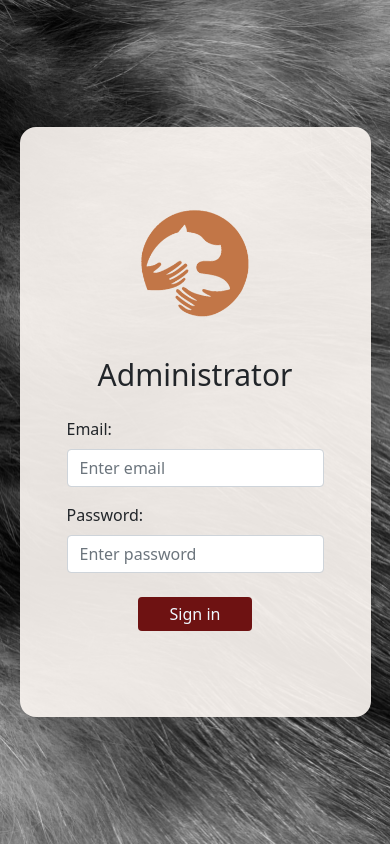
After one commit to daryll-troy/fur-kanlungan, a PHP site: page /admin/pages/admin-login.php in a window 390 px wide. The commit adds this page. Run offline with PHP 8.4, Linux system fonts and the light colour scheme.

Commit message:
finished on responsiveness of admin-login

```diff
--- a/css/admin/admin-login.css
+++ b/admin/css/admin-login.css
@@ -1,25 +1,18 @@
-*{
-    box-sizing: border-box;
+.form-container {
+    background-image: url("../../images/wallpaper.jpg");
+    background-repeat: no-repeat;
+    background-size: cover;
 }
-body {
-    background-image: url("../../images/wallpaper.jpg");
-    display: flex;
-    align-items: center;
-    justify-content: center;
-}
-h4{
+
+h4 {
     font-size: 30px;
 }
+
 /* resuable class for centering elements in a div */
 .igitna {
     display: flex;
     align-items: center;
     justify-content: center;
-}
-
-.form-container {
-    width: 90%;
-
 }
 
 .logo {
@@ -29,17 +22,15 @@ h4{
     object-fit: contain;
     margin-bottom: 2em;
 }
+
 .admin-login {
     min-height: 70vh;
-    max-width: 60vh;
+    width: 30vw;
     background-color: rgba(253, 248, 243, 0.91);
     border-radius: 1em;
     flex-direction: column;
 }
-/* widen the textboxes width */
-/* .admin-login .row:nth-child(2){
-    width: 100%;
-} */
+
 /* center the sign in as administrator text */
 .sign-in-as-admin {
     text-align: center;
@@ -50,7 +41,9 @@ h4{
     border: 0;
     color: aliceblue;
     padding: 0.3em 2em;
+    margin-bottom: 1em;
 }
+
 .submit-login:hover {
     background-color: rgb(54, 10, 10);
 }
@@ -59,3 +52,19 @@ h4{
 .txtpwd {
     width: 100%;
 }
+
+/* Media Queries */
+
+/* add margin to button @max-width : 390px */
+@media screen and (max-width: 400px) {
+    .admin-login{
+        min-width: 90vw;
+        /* height: 80vh; */
+    }
+}
+@media screen and (min-width: 400px) and (max-width: 1200px){
+    .admin-login{
+        min-width: 60vh;
+
+    }
+}
--- /dev/null
+++ b/admin/pages/admin-login.php
@@ -0,0 +1,48 @@
+
+<!DOCTYPE html>
+<html lang="en">
+<head>
+    <meta charset="UTF-8">
+    <meta http-equiv="X-UA-Compatible" content="IE=edge">
+    <meta name="viewport" content="width=device-width, initial-scale=1.0">
+    <title>Fur-Kanlungan | Admin Login</title>
+    <!-- Bootstrap 5 CDN -->
+    <link href="https://cdn.jsdelivr.net/npm/bootstrap@5.0.2/dist/css/bootstrap.min.css" rel="stylesheet" integrity="sha384-EVSTQN3/azprG1Anm3QDgpJLIm9Nao0Yz1ztcQTwFspd3yD65VohhpuuCOmLASjC" crossorigin="anonymous">
+    <script src="https://cdn.jsdelivr.net/npm/bootstrap@5.0.2/dist/js/bootstrap.bundle.min.js" integrity="sha384-MrcW6ZMFYlzcLA8Nl+NtUVF0sA7MsXsP1UyJoMp4YLEuNSfAP+JcXn/tWtIaxVXM" crossorigin="anonymous"></script>
+    <link rel="stylesheet" href="../../css/css-resets.css">
+    <link rel="stylesheet" href="../css/admin-login.css">
+</head>
+
+<body>
+     <div class="form-container igitna min-vh-100">
+            <div class="admin-login container igitna">
+                <div class="row">
+                    <div class="col">
+                        <div class="display-logo">
+                            <img src="../../images/logo.gif" alt="logo" class="logo">
+                        </div>
+                    </div>
+                </div>
+                <div class="row">
+                    <div class="col">
+                        <h4 class="mb-4 sign-in-as-admin">Administrator</h4>
+                        <form action="" class="frm-admin-login">
+                            <div class="mb-3 mt-3">
+                                <label for="email" class="form-label lblemail">Email:</label>
+                                <input type="email" class="form-control txtemail" id="email" placeholder="Enter email" name="email">
+                            </div>
+                            <div class="mb-4">
+                                <label for="pwd" class="form-label">Password:</label>
+                                <input type="password" class="form-control txtpwd " id="pwd" placeholder="Enter password" name="pswd">
+                            </div>
+                            <div class="igitna">
+                                <button type="submit" class="btn btn-primary submit-login">Sign in</button>
+                            </div>
+                        </form>
+                    </div>
+                </div>
+            </div>
+        </div>
+</body>
+
+</html>
--- a/css/index.css
+++ b/css/index.css
@@ -3,10 +3,6 @@
     width: 300px;
     float: right;
     object-fit: contain;
-    /* background-color: aliceblue;
-    border-radius: 60%;
-    border: 0em;
-    border-style: solid; */
 }
 
 .igitna {
@@ -48,7 +44,7 @@ p {
     background-color: rgba(253, 248, 243, 0.866);
     min-height: 30rem;
     width: 100%;
-    min-width: 17rem;
+    min-width: 16rem;
     padding: 0px;
     border-radius: 15px;
     overflow: auto;
--- a/index.php
+++ b/index.php
@@ -65,8 +65,8 @@
     </section>
 
 
-    <?php include_once 'pages/pet-list.php'; ?>
-    <?php include_once 'pages/footer.php'; ?>
+    <?php //include_once 'pages/pet-list.php'; ?>
+    <?php //include_once 'pages/footer.php'; ?>
 
 
 </body>
```
Also changed, not shown: pages/admin/admin-login.php (deleted, +0 -47 lines).
